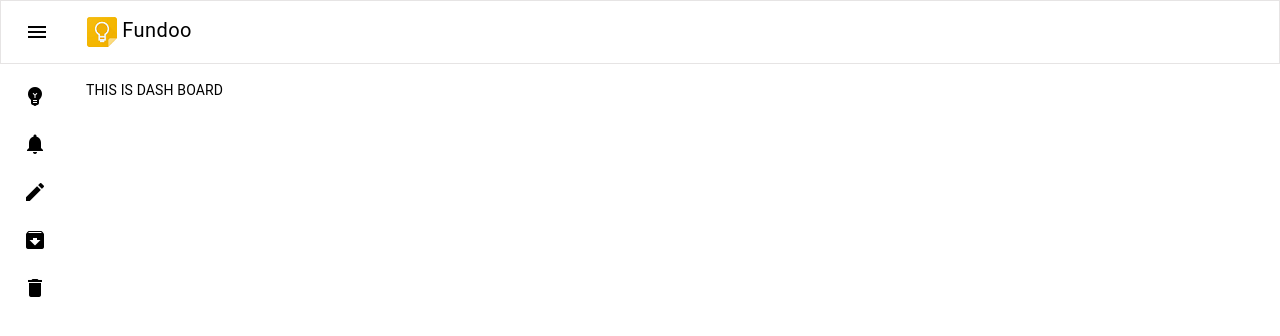
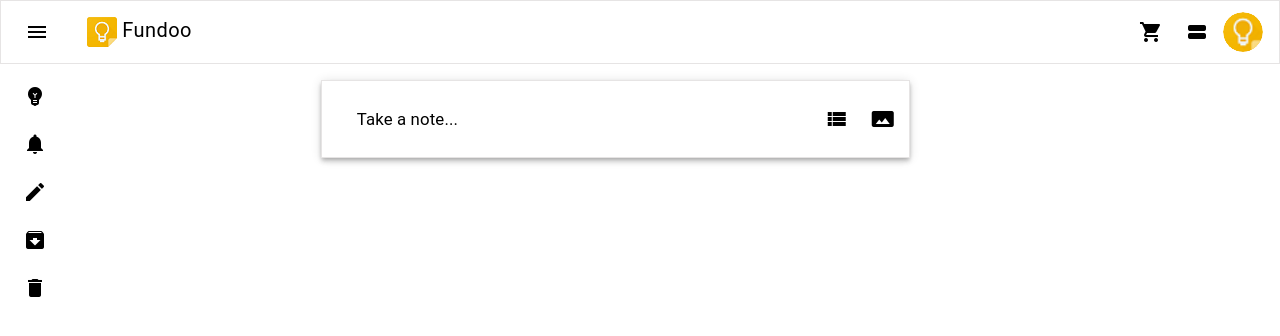
Before and after one commit to akshayssalunkhe/Fundoo_App_Vue, a Vue app: page /dashBoard in a window 1280 px wide. Shown: the top 336 px of the page. Built offline with nearby package versions, Linux system fonts and the light colour scheme.

Commit message:
[Akshay]:Modify:Code To Improve UI

```diff
--- a/src/components/DashBoard.vue
+++ b/src/components/DashBoard.vue
@@ -10,14 +10,23 @@
         <span class="md-title">
               <img src="../assets/Images/keep1.png" /> Fundoo
         </span>
-        <!-- <md-input
-            class="search"
-            v-model="searchResult"
-            :md-options="noteList"
-            md-layout="box"
-          >
-          </md-input> -->
+       <div class="md-toolbar-section-end">
 
+          <md-button class="md-icon-button">
+            <md-icon>shopping_cart</md-icon>
+          </md-button>
+
+          <md-button class="md-icon-button">
+            <md-icon>view_stream</md-icon>
+          </md-button>
+
+          <md-button class="md-icon-button">
+            <md-avatar>
+              <img src="../assets/Images/keep1.png" alt="Avatar">
+           </md-avatar>
+          </md-button>
+
+      </div>
       </md-app-toolbar>
 
       <md-app-drawer :md-active.sync="menuVisible" md-persistent="mini">
@@ -25,9 +34,9 @@
           <span>Navigation</span>
 
           <div class="md-toolbar-section-end">
-            <md-button class="md-icon-button md-dense" @click="toggleMenu">
-              <md-icon>keyboard_arrow_left</md-icon>
-            </md-button>
+              <md-button class="md-icon-button md-dense" @click="toggleMenu">
+                <md-icon>keyboard_arrow_left</md-icon>
+              </md-button>
           </div>
         </md-toolbar>
         <md-list>
@@ -57,9 +66,24 @@
           </md-list-item>
         </md-list>
 
-      </md-app-drawer>
+       </md-app-drawer>
+
       <md-app-content>
-                THIS IS DASH BOARD
+
+        <md-toolbar class="md-primary-Note">
+            <div class="md-toolbar-row">
+               <p class="TAN"> Take a note... </p>
+              <div class="md-toolbar-section-end">
+                <md-button class="md-icon-button">
+                  <md-icon>view_list</md-icon>
+                </md-button>
+                <md-button class="md-icon-button">
+                  <md-icon>panorama</md-icon>
+                </md-button>
+              </div>
+            </div>
+        </md-toolbar>
+
       </md-app-content>
     </md-app>
   </div>
@@ -83,6 +107,17 @@ export default {
 
 <!-- Add "scoped" attribute to limit CSS to this component only -->
 <style  scoped>
+.TAN{
+  font-size: 120%;
+  padding-left:5%;
+}
+.md-primary-Note{
+width: 50%;
+margin-left: 20%;
+padding:0.5%;
+}
+
+
 .md-overlay{
   background: none;
 }
@@ -113,13 +148,7 @@ export default {
 .search-bar input {
   padding-left: 30px;
 }
-.search-icon {
-  position: absolute;
-  top: 8px;
-  left: 8px;
-}
-
-  .md-app {
+.md-app {
     min-height: 350px;
     border: 1px solid rgba(#000, .12);
   }
```
